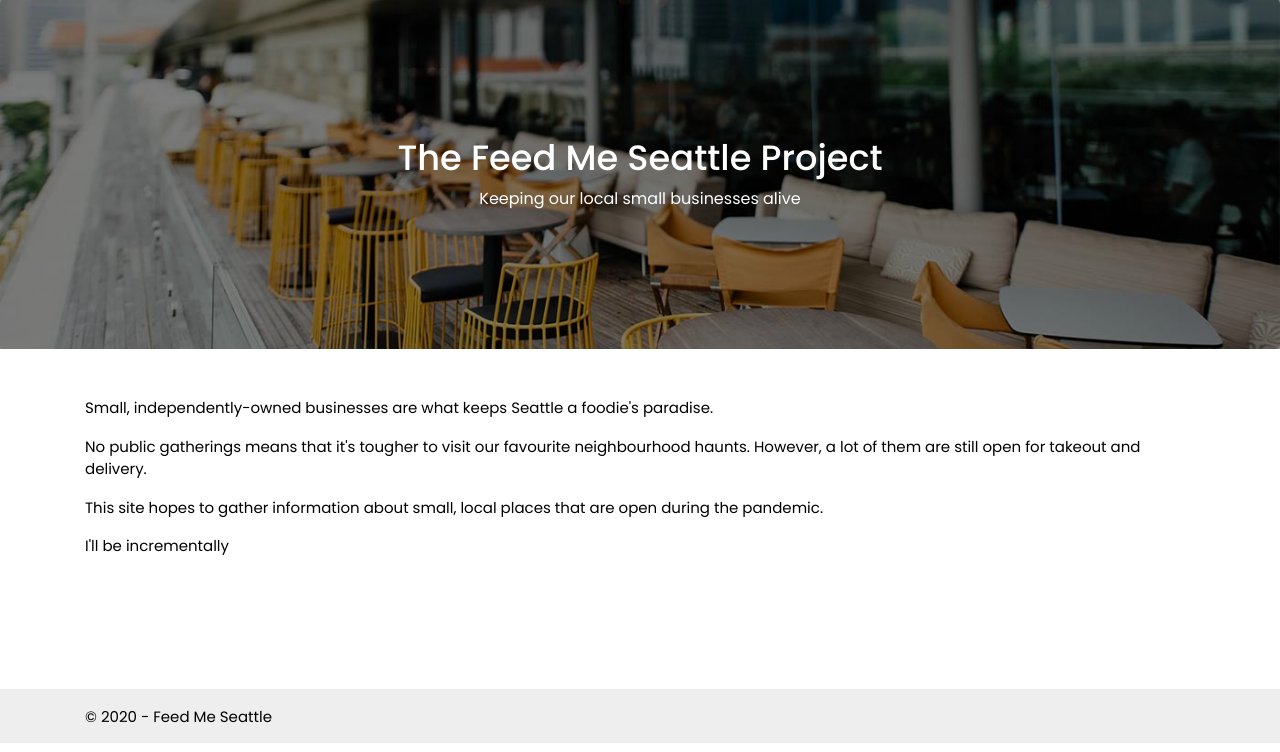
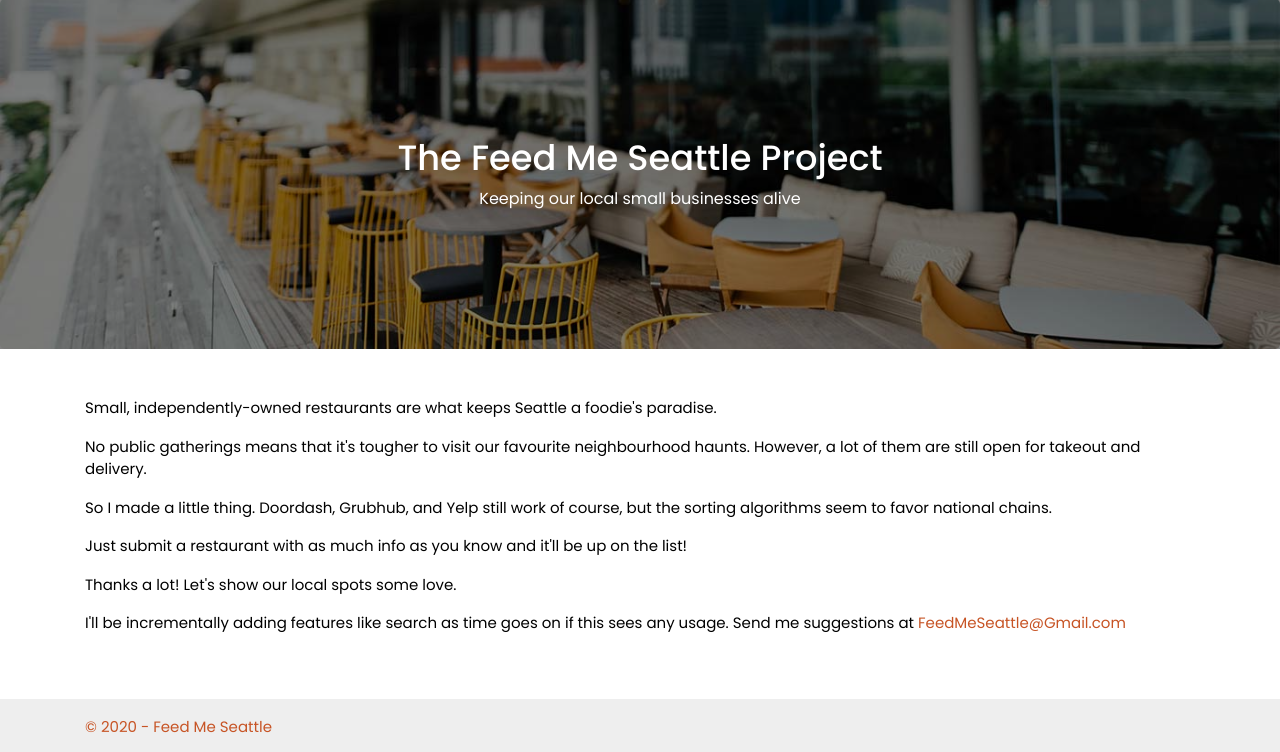
Before and after one commit to MacarioTala/SmallBusinessFinder, a Django app: page /about/ in a window 1280 px wide. Shown: the part 57-809 px from the top of the page. Run offline with Django 3.2, Linux system fonts and the light colour scheme; some libraries are stand-ins or nearby versions.

Commit message:
added thank you message and fixed submit restaurant

```diff
--- a/app/templates/app/about.html
+++ b/app/templates/app/about.html
@@ -10,10 +10,12 @@
 </div>
 <div class="container">
         <div class="py-4 py-md-5">
-        <p>Small, independently-owned businesses are what keeps Seattle a foodie's paradise. </p>
+        <p>Small, independently-owned restaurants are what keeps Seattle a foodie's paradise. </p>
         <p>No public gatherings means that it's tougher to visit our favourite neighbourhood haunts. However, a lot of them are still open for takeout and delivery.</p>
-        <p>This site hopes to gather information about small, local places that are open during the pandemic. </p>
-        <p>I'll be incrementally </p>
+        <p>So I made a little thing. Doordash, Grubhub, and Yelp still work of course, but the sorting algorithms seem to favor national chains. </p>
+        <p>Just submit a restaurant with as much info as you know and it'll be up on the list!</p>
+        <p>Thanks a lot! Let's show our local spots some love.</p>
+        <p>I'll be incrementally adding features like search as time goes on if this sees any usage. Send me suggestions at <a href="mailto:feedmeseattle@gmail.com"> FeedMeSeattle@Gmail.com</p>
     </div>
 </div>
 
--- a/app/views.py
+++ b/app/views.py
@@ -15,6 +15,7 @@ from django.urls import reverse
 from django.views import generic
 from app.forms import SubmitRestaurantForm
 from app.models import Restaurant
+from django.contrib import messages
 
 class IndexView(generic.ListView):
 	template_name = 'app/index.html'
@@ -34,7 +35,7 @@ def home(request):
         request,
         'app/index.html',
         {
-            'title':'Home Page',
+            'title':'FeedMe Seattle',
             'year':datetime.now().year,
         }
     )
@@ -81,30 +82,27 @@ def submitRestaurant(request):
 		restaurant = m.Restaurant()
 		restaurant.name = request.POST['restaurant-name']
 		restaurant.address = request.POST['restaurant-address']
+		restaurant.phoneNumber = request.POST['restaurant-phone']
+		restaurant.city = 'Seattle'
+		restaurant.isLive = True
+
 		if Restaurant.objects.filter(name=restaurant.name):
-			return render(
-				request,
-				'app/submitError.html',
-				{
-					'title' : ' Restaurant already submitted',
-					'message' : 'This restaurant has already been submitted!'
-					}
-				)
+			messages.add_message(request, messages.INFO,"Looks like this place is popular. It's already on here.",fail_silently=True)
+			return render(request,'app/submitRestaurant.html',{'title':'Submit Restaurant','message':"Looks like this place is popular. It's already on here."})
 		else:
 			restaurant.save()
-			return HttpResponseRedirect('/thanks/')
-		form = SubmitRestaurantForm(data=request.POST)
+			messages.add_message(request, messages.INFO,"Thanks for submitting this restaurant",fail_silently=True)
+			return render(request,'app/submitRestaurant.html',{'title':'Submit Restaurant','message':"Thanks for submitting this restaurant"})
 
 	else:
-		form = SubmitRestaurantForm()
+		messages
 	return render(
         request,
         'app/submitRestaurant.html',
         {
-			'form':form,
-            'title':'Submit Restaurant',
-            'message':'Keeping our local small businesses alive',
+		    'title':'Submit Restaurant',
             'year':datetime.now().year,
+			'message': ''
         }
     )
 
```
Also changed, not shown: app/templates/app/submitRestaurant.html (+13 -21 lines), app/static/app/images/close-ic.svg (added), app/static/app/images/success-ic.svg (added).
